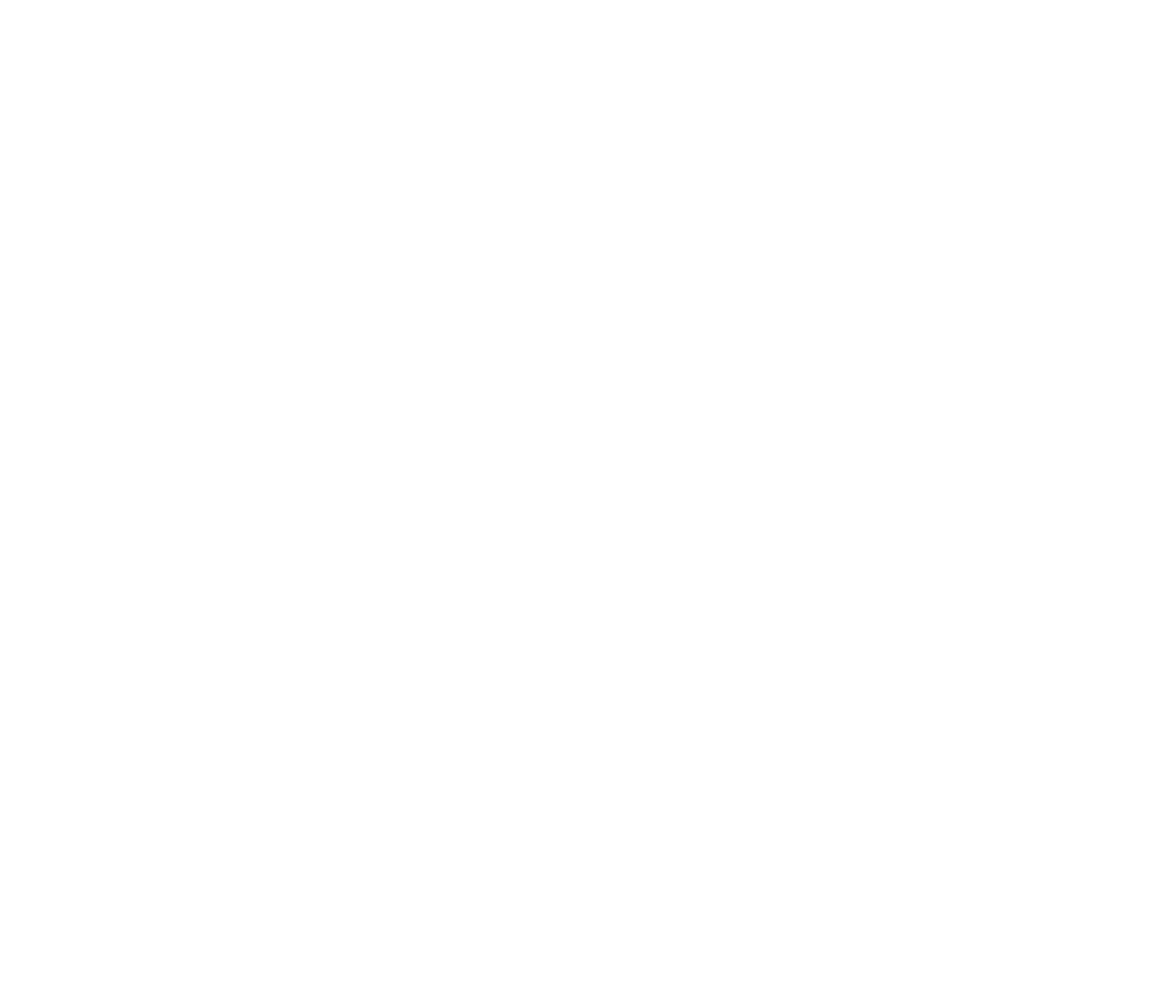
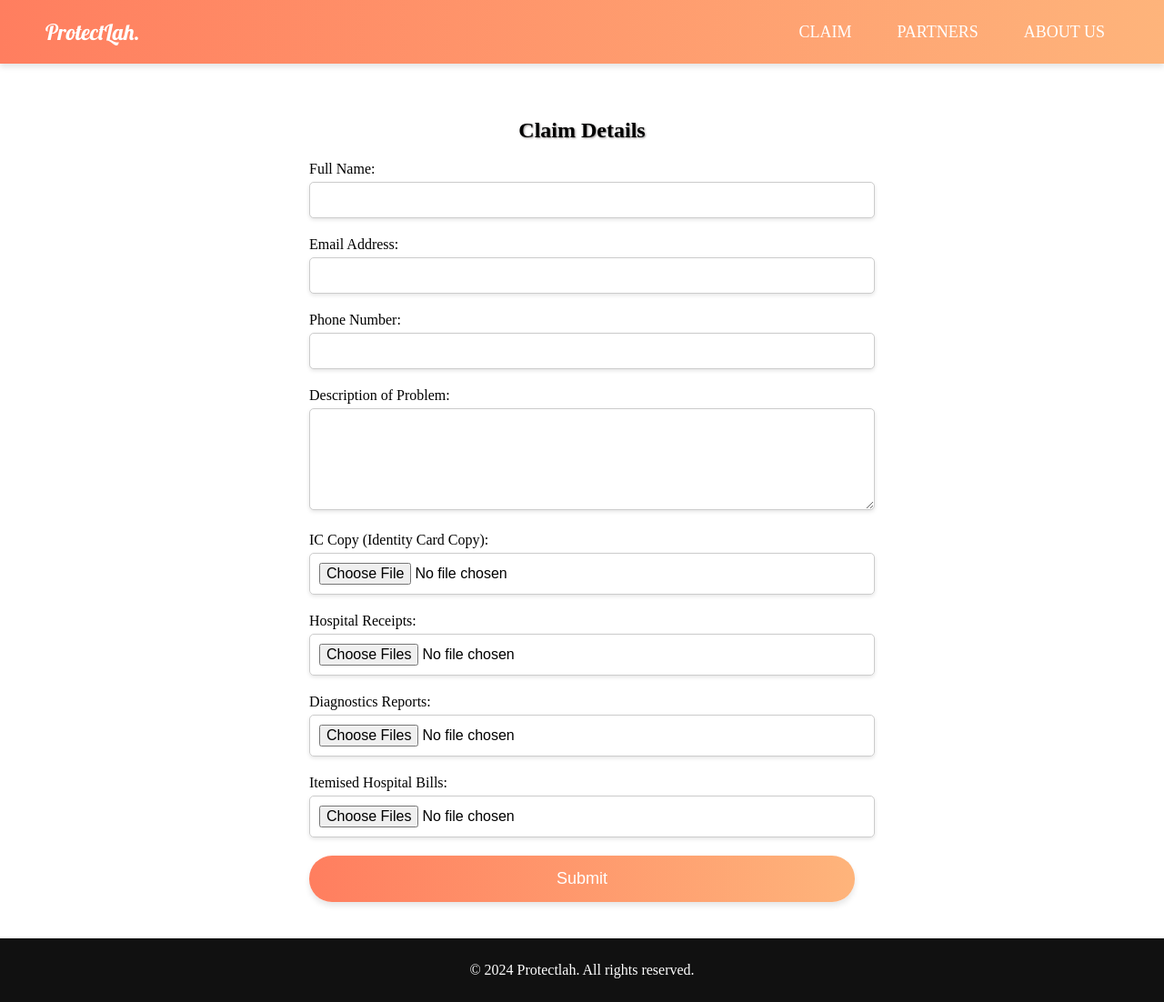
Before and after one commit to Amirulhakimi646/Syntium, a plain HTML site: page html/additional.html in a window 1280 px wide. Shown: the whole page at 91% size. Before the commit the page ends 800 px from the top, so only its background shows below. Drawn offline with Linux system fonts and the light colour scheme.

Commit message:
sum more

```diff
--- a/html/additional.html
+++ b/html/additional.html
@@ -0,0 +1,77 @@
+<!DOCTYPE html>
+<html lang="en">
+<head>
+  <meta charset="UTF-8">
+  <meta name="viewport" content="width=device-width, initial-scale=1.0">
+  <title>Insurance Claim Details</title>
+  <link rel="stylesheet" href="../style/additional.css">
+  <link href="https://fonts.googleapis.com/css2?family=Lobster&display=swap" rel="stylesheet">
+
+</head>
+<body>
+  <header>
+    <nav class="navbar">
+        <div class="logo">ProtectLah.</div>
+        <ul class="nav-links">
+            <li><a href="#">CLAIM</a></li>
+            <li><a href="#">PARTNERS</a></li>
+            <li><a href="#">ABOUT US</a></li>
+            <link href="https://fonts.googleapis.com/css2?family=Lobster&display=swap" rel="stylesheet">
+
+
+        </ul>
+    </nav>
+  </header>
+
+  <main>
+    <section id="claim-details">
+      <div class="container">
+        <h2 id="title">Claim Details</h2>
+        <form id="claim-form" enctype="multipart/form-data">
+          <div class="form-group">
+            <label for="name">Full Name:</label>
+            <input type="text" id="name" name="name" required>
+          </div>
+          <div class="form-group">
+            <label for="email">Email Address:</label>
+            <input type="email" id="email" name="email" required>
+          </div>
+          <div class="form-group">
+            <label for="phone">Phone Number:</label>
+            <input type="tel" id="phone" name="phone" required>
+          </div>
+          <div class="form-group">
+            <label for="description">Description of Problem:</label>
+            <textarea id="description" name="description" rows="5" required></textarea>
+          </div>
+          <div class="form-group">
+            <label for="ic_copy">IC Copy (Identity Card Copy):</label>
+            <input type="file" id="ic_copy" name="ic_copy" accept=".pdf,.jpg,.jpeg,.png">
+          </div>
+          <div class="form-group">
+            <label for="hospital_receipts">Hospital Receipts:</label>
+            <input type="file" id="hospital_receipts" name="hospital_receipts" multiple accept=".pdf,.jpg,.jpeg,.png">
+          </div>
+          <div class="form-group">
+            <label for="diagnostics_reports">Diagnostics Reports:</label>
+            <input type="file" id="diagnostics_reports" name="diagnostics_reports" multiple accept=".pdf,.jpg,.jpeg,.png">
+          </div>
+          <div class="form-group">
+            <label for="itemised_bills">Itemised Hospital Bills:</label>
+            <input type="file" id="itemised_bills" name="itemised_bills" multiple accept=".pdf,.jpg,.jpeg,.png">
+          </div>
+          <button type="submit" id="submit-button">Submit</button>
+        </form>
+      </div>
+    </section>
+  </main>
+
+  <footer>
+    <div class="container">
+      <p>&copy; 2024 Protectlah. All rights reserved.</p>
+    </div>
+  </footer>
+
+  <script src="script.js"></script>
+</body>
+</html>
--- a/style/additional.css
+++ b/style/additional.css
@@ -0,0 +1,151 @@
+/* CSS for claim details page */
+body {
+  margin: 0;
+}
+.navbar {
+    display: flex;
+    justify-content: space-between;
+    align-items: center;
+    padding: 20px 50px;
+    background: linear-gradient(90deg, #ff7e5f, #feb47b);
+    box-shadow: 0 4px 6px rgba(0, 0, 0, 0.1);
+}
+
+#title{
+    font-size: 24px;
+    color: rgb(0, 0, 0);
+    font-family: 'Poetsen One';
+    text-shadow: 1px 1px 2px rgba(41, 35, 35, 0.5);
+    text-align: center;
+}
+
+.logo {
+    font-size: 24px;
+    color: white;
+    font-family: 'Lobster', cursive;
+}
+
+.nav-links {
+    list-style: none;
+    display: flex;
+    gap: 20px;
+    margin: 0;
+    padding: 0;
+}
+
+.nav-links li {
+    display: inline;
+}
+
+.nav-links a {
+    text-decoration: none;
+    color: white;
+    font-size: 18px;
+    padding: 10px 15px;
+    border-radius: 5px;
+    transition: background-color 0.3s ease;
+}
+
+.nav-links a:hover {
+    background-color: rgba(255, 255, 255, 0.2);
+}
+
+@media (max-width: 768px) {
+    .navbar {
+        flex-direction: column;
+        align-items: flex-start;
+    }
+
+    .nav-links {
+        flex-direction: column;
+        width: 100%;
+        display: none;
+    }
+
+    .nav-links.active {
+        display: flex;
+    }
+
+    .nav-links a {
+        width: 100%;
+        padding: 15px;
+        text-align: center;
+    }
+}
+
+
+
+#claim-details {
+    padding: 40px 0;
+  }
+
+  #claim-form {
+    max-width: 600px;
+    margin: 0 auto;
+  }
+
+  .form-group {
+    margin-bottom: 20px;
+  }
+
+  .form-group label {
+    display: block;
+    margin-bottom: 5px;
+  }
+
+  .form-group input[type="text"],
+  .form-group input[type="email"],
+  .form-group input[type="tel"],
+  .form-group textarea,
+  .form-group input[type="file"],
+  #submit-button {
+    width: 100%;
+    padding: 10px;
+    font-size: 1rem;
+    border: 1px solid #ccc;
+    border-radius: 5px;
+    box-shadow: 0 2px 4px rgba(0, 0, 0, 0.1);
+  }
+
+  .form-group textarea {
+    resize: vertical;
+  }
+
+  #submit-button {
+    background: linear-gradient(90deg, #ff7e5f, #feb47b);
+    border: none;
+    border-radius: 25px;
+    color: white;
+    cursor: pointer;
+    font-size: 18px;
+    padding: 15px 30px;
+    text-align: center;
+    text-decoration: none;
+    transition: all 0.3s ease;
+    box-shadow: 0 4px 6px rgba(0, 0, 0, 0.1);
+    margin: auto;
+    justify-content: center;
+  }
+
+
+#submit-button:hover {
+    background: linear-gradient(90deg, #feb47b, #ff7e5f);
+    box-shadow: 0 8px 12px rgba(0, 0, 0, 0.2);
+    transform: translateY(-2px);
+    text-align: center;
+}
+
+#submit-button:active {
+    transform: translateY(0);
+    box-shadow: 0 4px 6px rgba(0, 0, 0, 0.1);
+    text-align: center;
+}
+
+  footer {
+    background-color: #111;
+    color: #fff;
+    text-align: center;
+    padding: 10px 0;
+  }
+
+  /* Additional styling as needed */
--- a/style/selection.css
+++ b/style/selection.css
@@ -23,40 +23,74 @@ header {
   box-shadow: 0 2px 4px rgba(0, 0, 0, 0.1);
 }
 
+h2 {
+  font-size: 24px;
+  color: rgb(0, 0, 0);
+  font-family: 'Poetsen One';
+  text-shadow: 1px 1px 2px rgba(41, 35, 35, 0.5);
+}
+
 .navbar {
   display: flex;
   justify-content: space-between;
   align-items: center;
-  background-color:burlywood;
-  padding: 10px 20px;
-  color: white;
-}
-
-.navbar-brand {
-  font-size: 1.5em;
-  font-weight: bold;
-}
-
-.navbar-menu {
-  display: flex;
-  align-items: center;
-}
-
-.navbar-menu a {
-  color: white;
-  padding: 10px 20px;
-  text-decoration: none;
-  display: block;
-}
-
-.navbar-menu a:hover {
-  background-color:white;
-  border-radius: 4px;
+  padding: 20px 50px;
+  background: linear-gradient(90deg, #ff7e5f, #feb47b);
+  box-shadow: 0 4px 6px rgba(0, 0, 0, 0.1);
 }
 
 .logo {
-  font-size: 1.8rem;
-  font-weight: bold;
+  font-size: 24px;
+  color: white;
+  font-family: 'Lobster', cursive;
+}
+
+.nav-links {
+  list-style: none;
+  display: flex;
+  gap: 20px;
+  margin: 0;
+  padding: 0;
+}
+
+.nav-links li {
+  display: inline;
+}
+
+.nav-links a {
+  text-decoration: none;
+  color: white;
+  font-size: 18px;
+  padding: 10px 15px;
+  border-radius: 5px;
+  transition: background-color 0.3s ease;
+}
+
+.nav-links a:hover {
+  background-color: rgba(255, 255, 255, 0.2);
+}
+
+@media (max-width: 768px) {
+  .navbar {
+      flex-direction: column;
+      align-items: flex-start;
+  }
+
+  .nav-links {
+      flex-direction: column;
+      width: 100%;
+      display: none;
+  }
+
+  .nav-links.active {
+      display: flex;
+  }
+
+  .nav-links a {
+      width: 100%;
+      padding: 15px;
+      text-align: center;
+  }
 }
 
 
```
Also changed, not shown: html/selection.html (+10 -10 lines).
